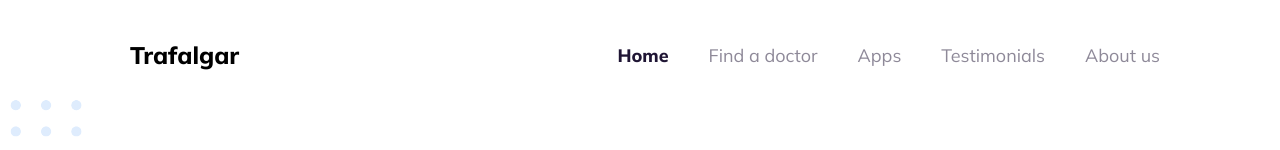
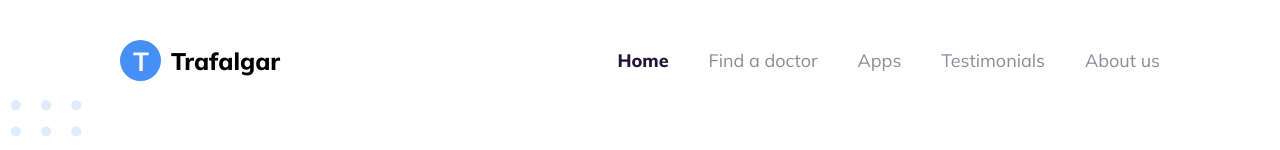
Before and after one commit to TomaszFeszter/trafalgar, a plain HTML site: page index.html in a window 1280 px wide. Shown: the top 150 px of the page. Drawn offline with Linux system fonts and the light colour scheme.

Commit message:
fix logo img

```diff
--- a/index.html
+++ b/index.html
@@ -13,7 +13,8 @@
   <header class="header">
     <nav class="header__nav">
       <figure class="header__logo">
-        <use xlink:href="./img/header/logo.svg#logo" />
+        <svg class="header__logo-svg">
+          <use xlink:href="./img/header/logo.svg#logo" />
         </svg>
         <p class="p">Trafalgar</p>
       </figure>
```
